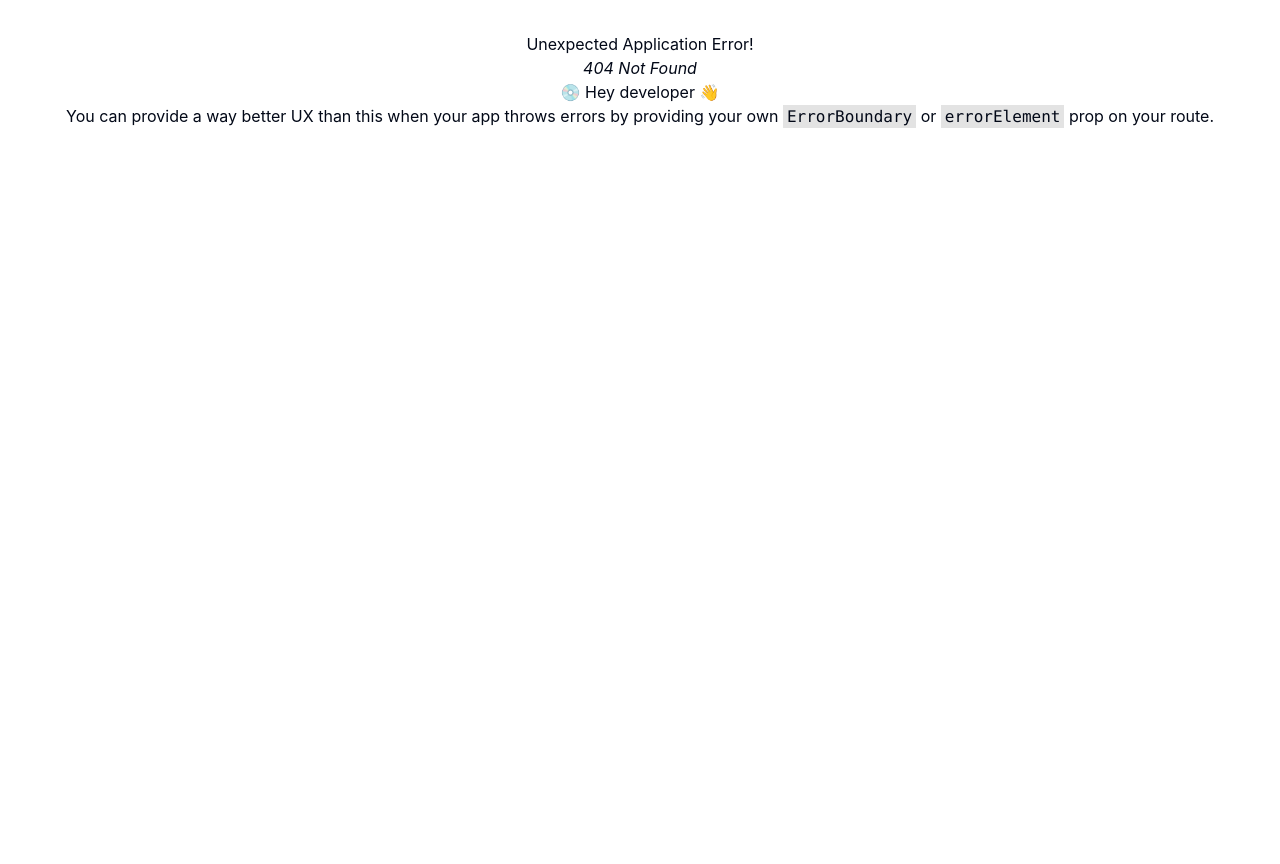
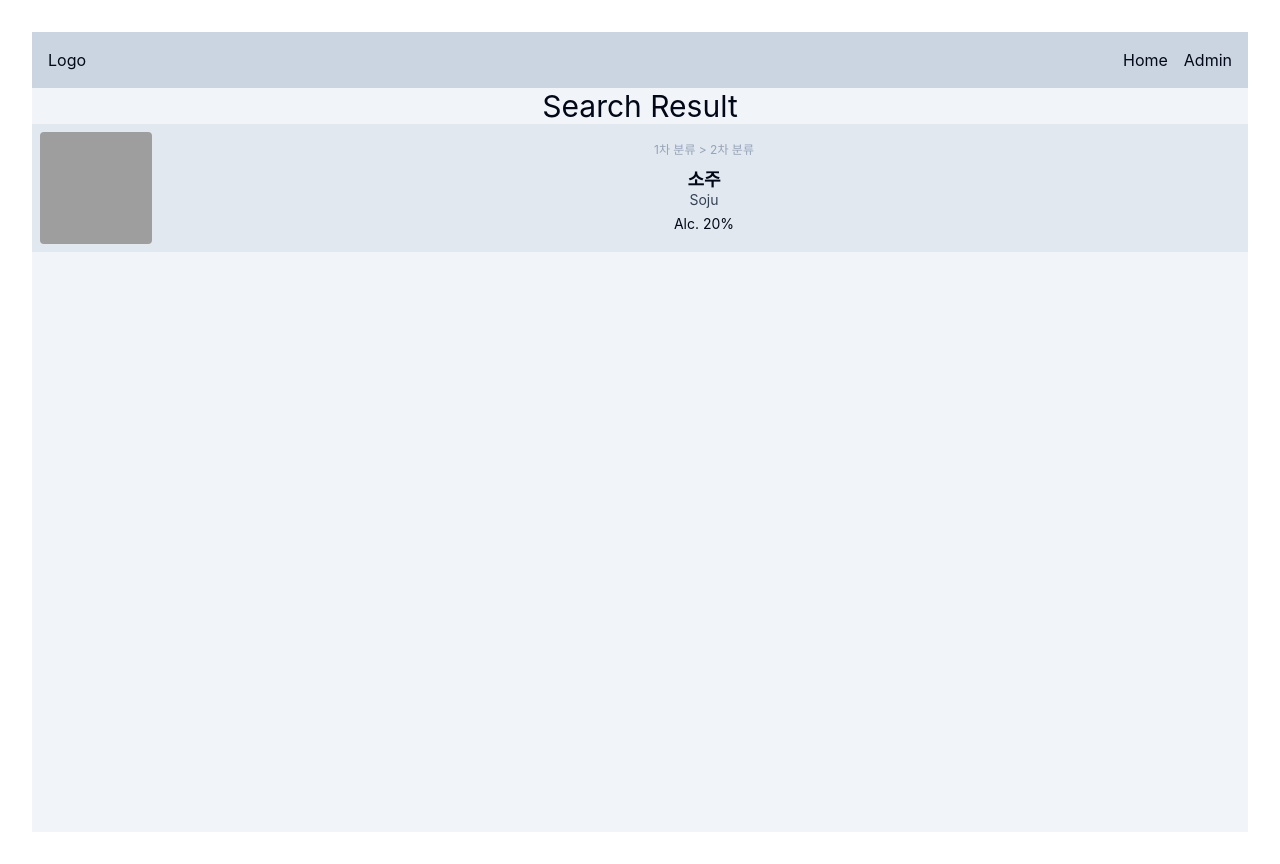
Before and after one commit to redhean/The_Liquor, a React (Vite) app in the folder frontend/: page /search in a window 1280 px wide. Before the commit this address had no page. Before the commit the page ends 800 px from the top, so only its background shows below. Built offline with nearby package versions, Linux system fonts and the light colour scheme; grey boxes are pictures that could not be loaded; a web font is replaced by a local one.

Commit message:
feat: search item

```diff
--- /dev/null
+++ b/frontend/src/components/LiqourSearchItem.tsx
@@ -0,0 +1,46 @@
+type LiqourSearchItemProps = {
+    id: string;
+    korean_name: string;
+    english_name: string;
+    alc: number;
+    classification: string;
+    image_path: string;
+}
+
+interface LiqourSearchItemResponse {
+    page: number;
+    liquor_list: LiqourSearchItemProps[];
+}
+
+
+
+const dummyData: LiqourSearchItemResponse = {
+    page: 1,
+    liquor_list: [
+        {
+            id: "1",
+            korean_name: "소주",
+            english_name: "Soju",
+            alc: 20,
+            classification: "1차 분류 > 2차 분류",
+            image_path: "https://picsum.photos/300"
+        },
+    ]
+}
+
+export default function LiqourSearchItem({data = dummyData.liquor_list[0]} : {data: LiqourSearchItemProps}) {
+    return (
+        <div className="grid grid-cols-[7rem,_auto] gap-4 bg-slate-200 p-2">
+            <img src={data.image_path} alt="liqour" className="size-28 rounded-sm"/>
+            {/* 정보 */}
+            <div className="flex flex-col justify-center gap-2 py-1">
+                <p className="text-xs text-slate-400">{data.classification}</p>
+                <div>
+                    <p className="text-lg font-bold">{data.korean_name}</p>
+                    <p className="text-sm text-slate-700 leading-3">{data.english_name}</p>
+                </div>
+                <p className="text-sm">Alc. {data.alc}%</p>
+            </div>
+        </div>
+    )
+}
--- a/frontend/src/main.tsx
+++ b/frontend/src/main.tsx
@@ -11,6 +11,8 @@ import CreateLiquor from "./pages/admin/CreateLiquor.tsx";
 import CreateBrand from "./pages/admin/CreateBrand.tsx";
 import CreateProducer from "./pages/admin/CreateProducer.tsx";
 import CreateCardnews from "./pages/admin/CreateCardnews.tsx";
+import MainSearch from "./pages/MainSearch.tsx";
+import SearchResult from "./pages/SearchResult.tsx";
 
 const router = createBrowserRouter([
   {
@@ -29,19 +31,19 @@ const router = createBrowserRouter([
               {
                 path: "liquor",
                 index: true,
-                element: <AdminSearch searchType="liquor"/>,
+                element: <AdminSearch searchType="liquor" />,
               },
               {
                 path: "brand",
-                element: <AdminSearch searchType="brand"/>,
+                element: <AdminSearch searchType="brand" />,
               },
               {
                 path: "producer",
-                element: <AdminSearch searchType="producer"/>,
+                element: <AdminSearch searchType="producer" />,
               },
               {
                 path: "cardnews",
-                element: <AdminSearch searchType="cardnews"/>,
+                element: <AdminSearch searchType="cardnews" />,
               },
             ],
           },
@@ -60,8 +62,17 @@ const router = createBrowserRouter([
           {
             path: "createcardnews",
             element: <CreateCardnews />,
-          }
+          },
         ],
+      },
+      {
+        path: "/",
+        index: true,
+        element: <MainSearch />,
+      },
+      {
+        path: "/search",
+        element: <SearchResult />,
       },
     ],
   },
--- /dev/null
+++ b/frontend/src/pages/SearchResult.tsx
@@ -0,0 +1,10 @@
+import LiqourSearchItem from "@/components/LiqourSearchItem";
+
+export default function SearchResult() {
+    return (
+        <div className="bg-slate-100 h-full">
+            <h1 className="text-3xl text-center">Search Result</h1>
+            <LiqourSearchItem />
+        </div>
+    )
+};
```
